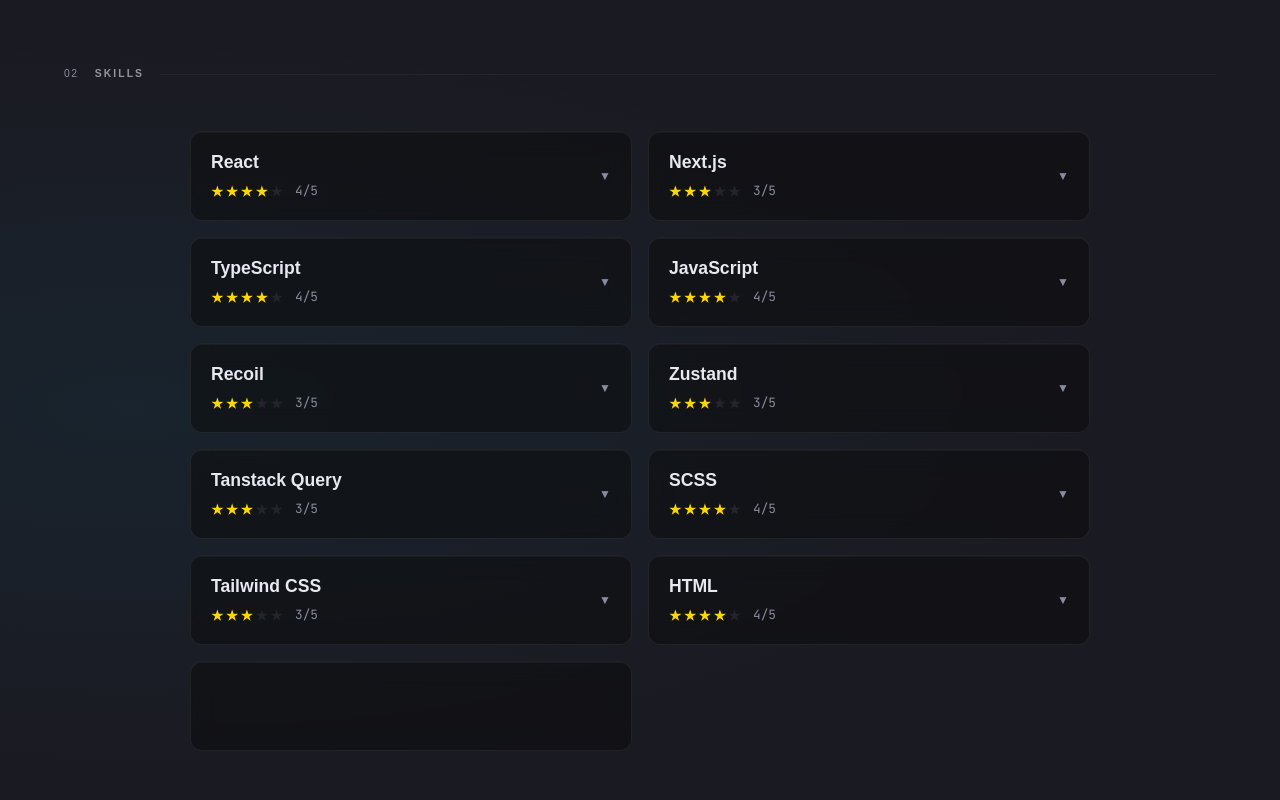
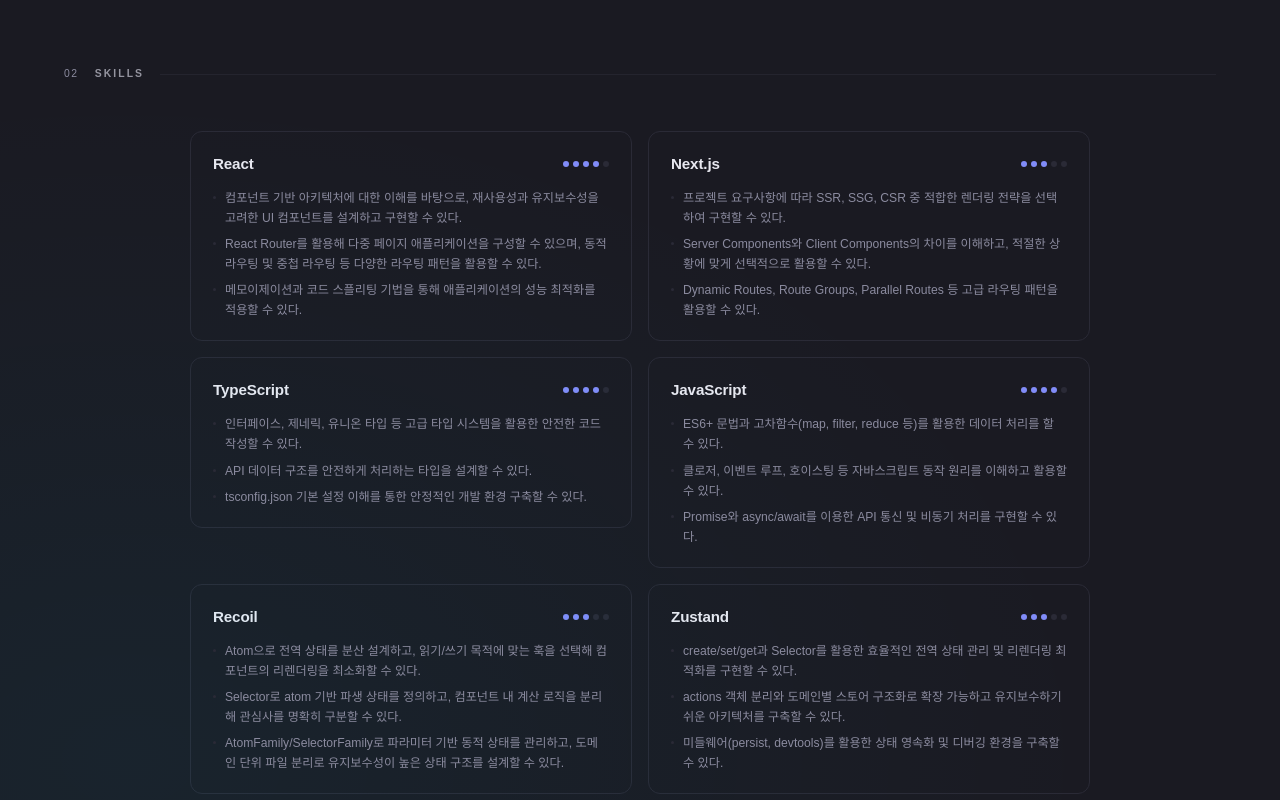
Before and after one commit to wjdxodbs/portfolio, a Next.js app: page / in a window 1280 px wide. Shown: the part 1360-2160 px from the top of the page. Built offline with nearby package versions, Linux system fonts and the light colour scheme; no server answers; a web font is replaced by a local one.

Commit message:
refactor: SkillCard 아코디언 제거, capabilities 인라인 표시로 변경

```diff
--- a/src/app/_components/SkillCard.module.css
+++ b/src/app/_components/SkillCard.module.css
@@ -1,169 +1,73 @@
-/* Skill Card */
-.skillCard {
-  background: rgba(10, 10, 10, 0.5);
-  backdrop-filter: blur(12px);
-  border: 1px solid rgba(255, 255, 255, 0.07);
+.card {
+  background: var(--background-secondary);
+  border: 1px solid var(--border-hover);
   border-radius: var(--radius-md);
-  overflow: hidden;
-  transition: all var(--transition-normal);
-  box-shadow: var(--glass-highlight);
-  content-visibility: auto;
-  contain-intrinsic-size: 0 80px;
-}
-
-.skillCardOpen {
-  border-color: var(--accent);
-  box-shadow: var(--card-glow);
-}
-
-.skillCard:has(:focus-visible) {
-  outline: 2px solid var(--accent);
-  outline-offset: 3px;
-}
-
-/* Skill Header (Button) */
-.skillHeader {
-  width: 100%;
-  display: flex;
-  align-items: center;
-  justify-content: space-between;
-  padding: 20px;
-  background: transparent;
-  color: var(--foreground);
-  cursor: pointer;
-  transition: background var(--transition-fast);
-}
-
-.skillHeader:hover {
-  background: var(--background-secondary);
-}
-
-.skillHeader:focus-visible {
-  outline: none;
-}
-
-.skillMain {
-  display: flex;
-  flex-direction: column;
-  align-items: flex-start;
-  gap: 8px;
-}
-
-.skillName {
-  font-size: 1.1rem;
-  font-weight: 600;
-}
-
-/* Star Rating */
-.skillLevel {
-  display: flex;
-  align-items: center;
-  gap: 2px;
-}
-
-.star {
-  font-size: 0.8rem;
-  color: var(--border);
-  transition: color var(--transition-fast);
-}
-
-.starFilled {
-  color: var(--star-color);
-}
-
-.levelText {
-  margin-left: 10px;
-  font-size: 0.8rem;
-  color: var(--foreground-muted);
-  font-family: var(--font-mono);
-}
-
-/* Expand Icon */
-.expandIcon {
-  font-size: 0.75rem;
-  color: var(--foreground-muted);
-  transition: transform var(--transition-normal);
-  flex-shrink: 0;
-}
-
-.expandIconOpen {
-  transform: rotate(180deg);
-  color: var(--accent);
-}
-
-/* Skill Content (Expandable) */
-.skillContent {
-  display: grid;
-  grid-template-rows: 0fr;
-  overflow: hidden;
-  transition: grid-template-rows var(--transition-normal);
-}
-
-.skillContentOpen {
-  grid-template-rows: 1fr;
-  border-top: 1px solid var(--border);
-}
-
-/* Capabilities */
-.capabilities {
-  min-height: 0;
-  overflow: hidden;
-}
-
-.capabilitiesList {
+  padding: 20px 22px;
   display: flex;
   flex-direction: column;
   gap: 12px;
-  padding: 20px;
+  transition: border-color var(--transition-normal);
 }
 
-.capabilityItem {
-  display: flex;
-  align-items: flex-start;
-  gap: 10px;
-  font-size: 0.9rem;
-  color: var(--foreground-secondary);
-  line-height: 1.6;
+.card:hover {
+  border-color: var(--accent-border);
 }
 
-.checkIcon {
-  color: var(--accent);
-  font-weight: bold;
-  flex-shrink: 0;
-  margin-top: 2px;
+.header {
+  display: flex;
+  justify-content: space-between;
+  align-items: center;
 }
 
-.capabilityText {
-  flex: 1;
-  word-break: keep-all;
+.name {
+  font-size: 0.95rem;
+  font-weight: 700;
+  color: var(--foreground);
+  letter-spacing: -0.01em;
 }
 
-@media (max-width: 480px) {
-  .skillHeader {
-    padding: 16px;
-  }
+.level {
+  display: flex;
+  gap: 4px;
+  align-items: center;
+}
 
-  .skillMain {
-    gap: 6px;
-  }
+.dot {
+  width: 6px;
+  height: 6px;
+  border-radius: 50%;
+  background: var(--border-hover);
+}
 
-  .skillName {
-    font-size: 1rem;
-  }
+.dotFilled {
+  width: 6px;
+  height: 6px;
+  border-radius: 50%;
+  background: var(--accent);
+}
 
-  .star {
-    font-size: 0.7rem;
-  }
+.caps {
+  list-style: none;
+  display: flex;
+  flex-direction: column;
+  gap: 6px;
+}
 
-  .levelText {
-    font-size: 0.7rem;
-  }
+.cap {
+  font-size: 0.76rem;
+  color: var(--foreground-muted);
+  line-height: 1.65;
+  padding-left: 12px;
+  position: relative;
+}
 
-  .capabilitiesList {
-    padding: 14px 16px 16px;
-  }
-
-  .capabilityItem {
-    font-size: 0.8rem;
-  }
+.cap::before {
+  content: "";
+  position: absolute;
+  left: 0;
+  top: 8px;
+  width: 3px;
+  height: 3px;
+  border-radius: 50%;
+  background: var(--border-hover);
 }
--- a/src/app/_components/SkillCard.tsx
+++ b/src/app/_components/SkillCard.tsx
@@ -1,75 +1,37 @@
-"use client";
-
-import { useState } from "react";
+import type { Skill } from "@/app/_types/skill";
 import styles from "./SkillCard.module.css";
-import type { Skill } from "@/app/_types/skill";
-
-const STAR_INDICES = [1, 2, 3, 4, 5] as const;
 
 interface SkillCardProps {
   skill: Skill;
 }
 
 export default function SkillCard({ skill }: SkillCardProps) {
-  const [isOpen, setIsOpen] = useState(false);
-
-  const handleToggle = () => setIsOpen(!isOpen);
-
   return (
-    <li className={`${styles.skillCard} ${isOpen ? styles.skillCardOpen : ""}`}>
-      <button
-        className={styles.skillHeader}
-        onClick={handleToggle}
-        aria-expanded={isOpen}
-        aria-label={`${skill.name} 세부 내용 ${isOpen ? "접기" : "펼치기"}`}
+    <article className={styles.card}>
+      <div className={styles.header}>
+        <span className={styles.name}>{skill.name}</span>
+        <div
+          className={styles.level}
+          role="img"
+          aria-label={`숙련도 ${skill.level} / 5`}
         >
-        <div className={styles.skillMain}>
-          <span className={styles.skillName}>{skill.name}</span>
-          <div
-            className={styles.skillLevel}
-            role="img"
-            aria-label={`숙련도 ${skill.level}/5`}
-          >
-            {STAR_INDICES.map((star) => (
+          {Array.from({ length: 5 }, (_, i) => (
             <span
-                key={star}
-                className={`${styles.star} ${
-                  star <= skill.level ? styles.starFilled : ""
-                }`}
+              key={i}
+              className={i < skill.level ? styles.dotFilled : styles.dot}
               aria-hidden="true"
-              >
-                ★
-              </span>
+            />
           ))}
-            <span className={styles.levelText} aria-hidden="true">{skill.level}/5</span>
         </div>
       </div>
-        <span
-          className={`${styles.expandIcon} ${
-            isOpen ? styles.expandIconOpen : ""
-          }`}
-          aria-hidden="true"
-        >
-          ▼
-        </span>
-      </button>
 
-      <div
-        className={`${styles.skillContent} ${
-          isOpen ? styles.skillContentOpen : ""
-        }`}
-      >
-        <div className={styles.capabilities}>
-          <ul className={styles.capabilitiesList}>
-            {skill.capabilities.map((cap, idx) => (
-              <li key={idx} className={styles.capabilityItem}>
-                <span className={styles.checkIcon}>✓</span>
-                <span className={styles.capabilityText}>{cap}</span>
+      <ul className={styles.caps}>
+        {skill.capabilities.map((cap, i) => (
+          <li key={i} className={styles.cap}>
+            {cap}
           </li>
         ))}
       </ul>
-        </div>
-      </div>
-    </li>
+    </article>
   );
 }
```
Lines whose indentation alone changed are shown as unchanged.
